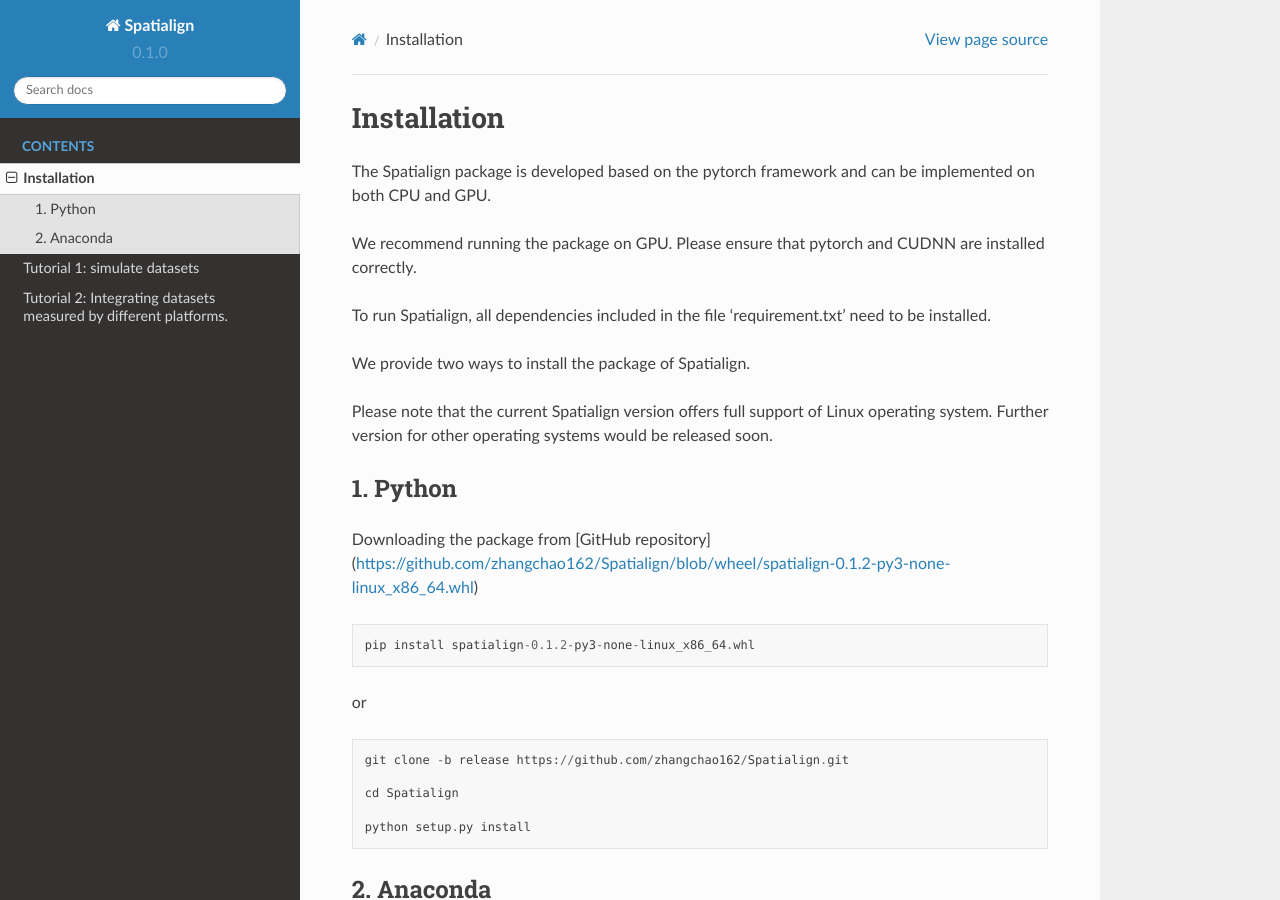
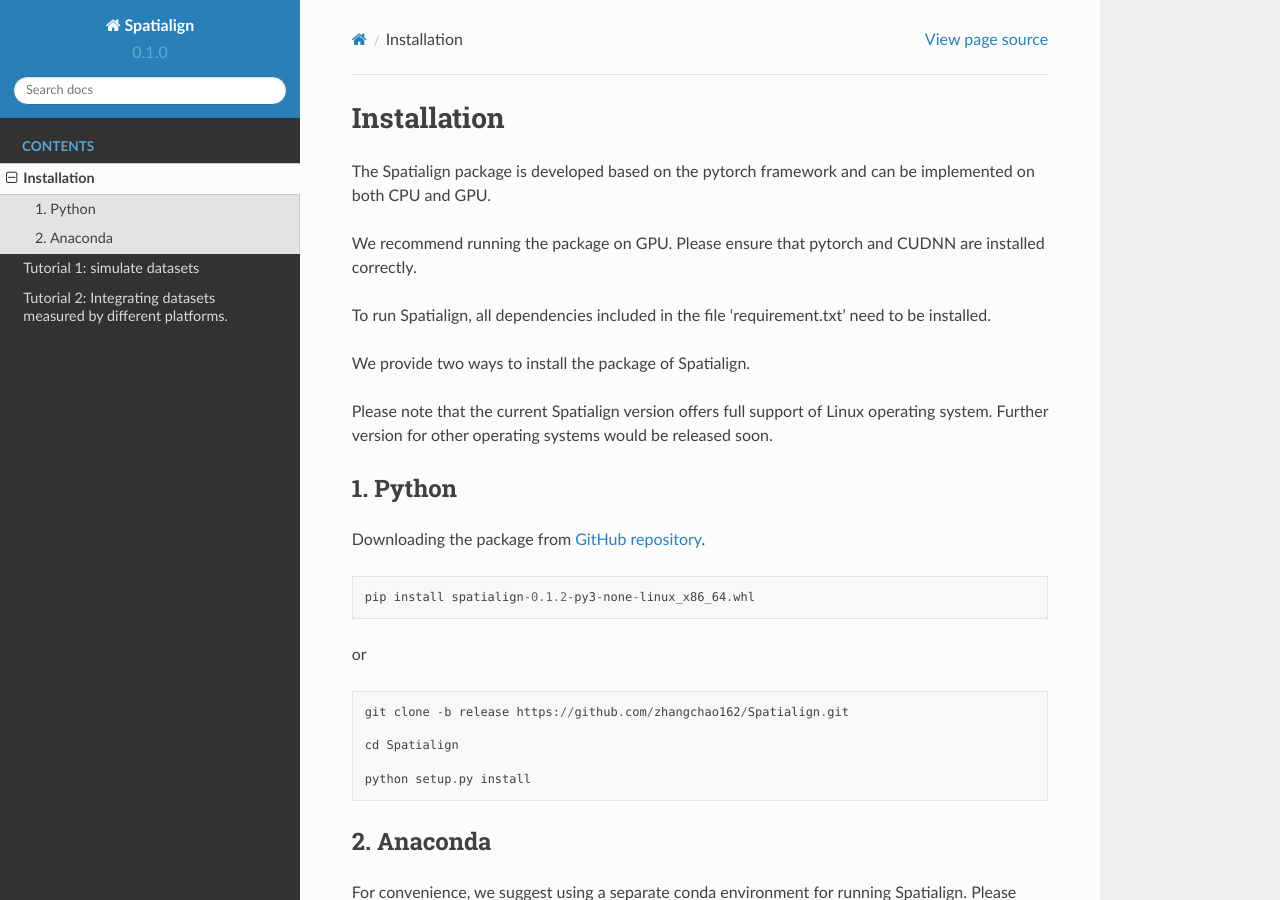
Before and after one commit to zhangchao162/Spatialign-Tutorials, a Sphinx documentation site: the page built from docs/source/Installation.rst, in a window 1280 px wide and 900 px high. Built offline with Sphinx 7.4.7 and the Read the Docs theme 2.0.0, drawn with Linux system fonts in a browser that asks for light colours.

Commit message:
update wheel

```diff
--- a/docs/source/Installation.rst
+++ b/docs/source/Installation.rst
@@ -13,7 +13,7 @@
 
 1. Python
 ----------------
-Downloading the package from [GitHub repository](https://github.com/zhangchao162/Spatialign/blob/wheel/spatialign-0.1.2-py3-none-linux_x86_64.whl)
+Downloading the package from `GitHub repository <https://github.com/zhangchao162/Spatialign/blob/wheel/spatialign-0.1.2-py3-none-linux_x86_64.whl>`_.
 
 .. code-block:: python
 
```
